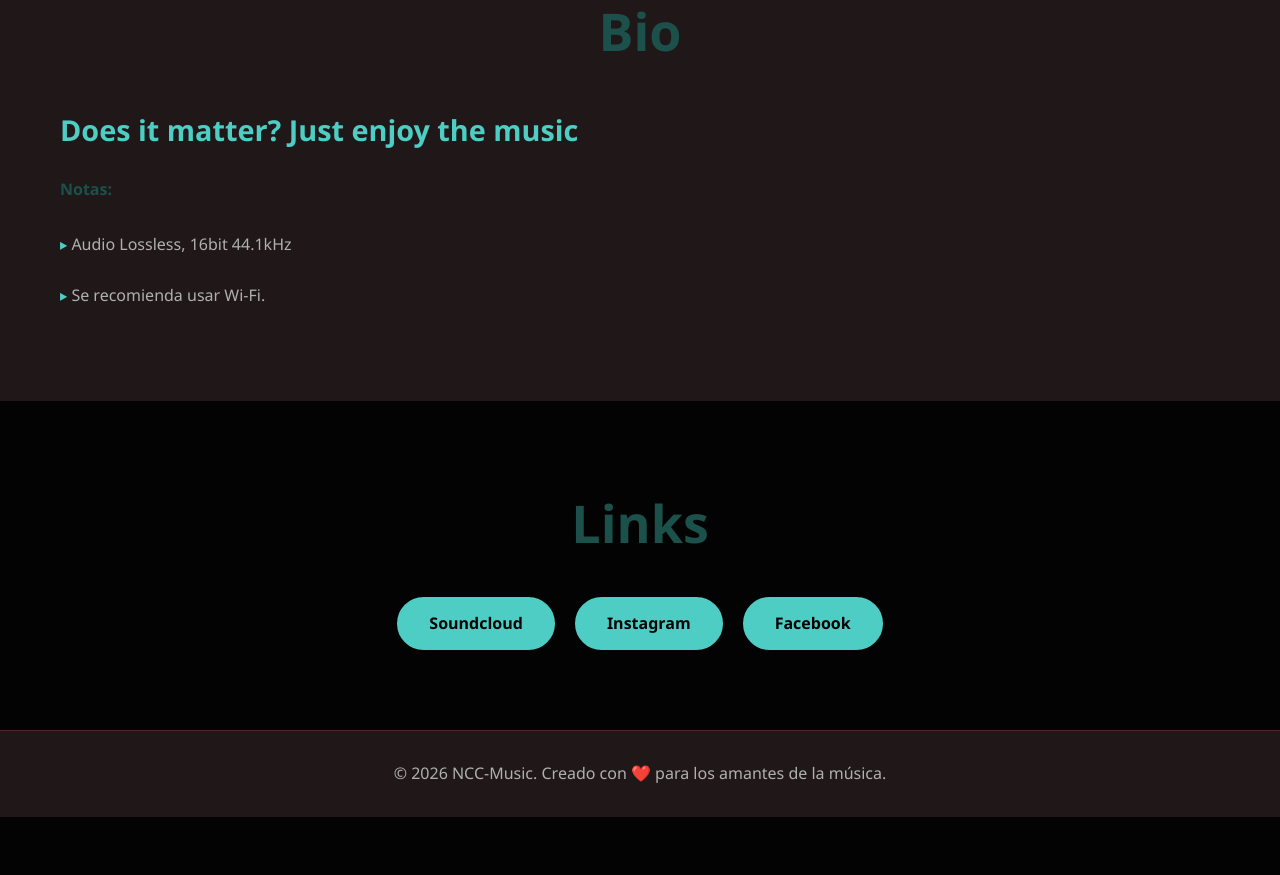
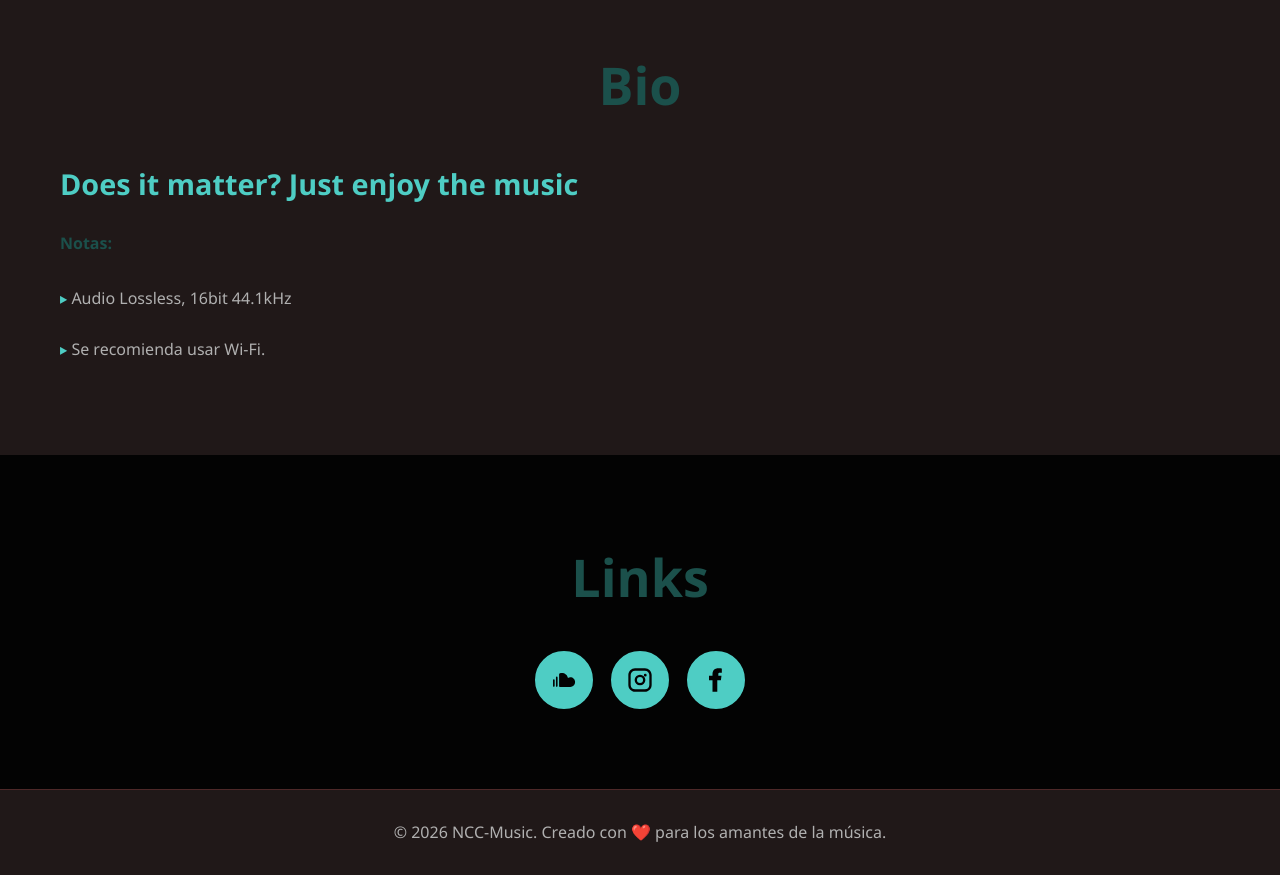
Before and after one commit to ncc-music/ncc-music.github.io, a plain HTML site: page index.html in a window 1280 px wide. Shown: the part 996-1871 px from the top of the page. Before the commit the page ends 1813 px from the top, so only its background shows below. Drawn offline with Linux system fonts and the light colour scheme; files that its build step writes are made by us from their sources; files whose address does not match are found by name.

Commit message:
social but

```diff
--- a/_pgbackup/index_1781178376.html
+++ b/index.html
@@ -31,7 +31,7 @@
         <!-- Reproductor de Audio -->
         <section id="reproductor" class="player-section">
             <div class="container">
-                <h2 style="line-height: 54px; font-size: 62px;">Music mixed by Nicolás Cardú</h2>
+                <h2 style="line-height: 54px; font-size: 80px;">Music mixed by Nicolás Cardú</h2>
                 <div class="player-container">
                     <!-- Estado de carga inicial -->
                     <div id="loading-initial" class="gdrive-config">
@@ -106,9 +106,24 @@
             <div class="container">
                 <h2 style="font-size: 52px;">Links</h2>
                 <div class="social-links">
-                    <a href="https://www.soundcloud.com/nicolascardu" class="social-btn" title="Soundcloud">Soundcloud</a>
-                    <a href="https://www.instagram.com/ncc87l" class="social-btn" title="Instagram">Instagram</a>
-                    <a href="https://www.facebook.com/ncc087" class="social-btn" title="Facebook"> Facebook</a>
+                    <a href="https://www.soundcloud.com/nicolascardu" class="social-btn" title="SoundCloud" aria-label="SoundCloud">
+                        <svg viewBox="0 0 24 24" aria-hidden="true" focusable="false">
+                            <path d="M17.4 9.7c-.7 0-1.4.2-2 .6-.5-2.4-2.7-4.2-5.2-4.2-.7 0-1.4.1-2 .4-.3.1-.4.3-.4.6v10.2c0 .3.3.6.6.6h9c2.3 0 4.1-1.8 4.1-4.1s-1.8-4.1-4.1-4.1zM5.8 9.1c-.4 0-.7.3-.7.7v7.4c0 .4.3.7.7.7s.7-.3.7-.7V9.8c0-.4-.3-.7-.7-.7zM3.3 11.3c-.4 0-.7.3-.7.7v5.2c0 .4.3.7.7.7s.7-.3.7-.7V12c0-.4-.3-.7-.7-.7z"/>
+                        </svg>
+                        <span class="sr-only">SoundCloud</span>
+                    </a>
+                    <a href="https://www.instagram.com/ncc87l" class="social-btn" title="Instagram" aria-label="Instagram">
+                        <svg viewBox="0 0 24 24" aria-hidden="true" focusable="false">
+                            <path d="M7.8 2h8.4C19.4 2 22 4.6 22 7.8v8.4c0 3.2-2.6 5.8-5.8 5.8H7.8C4.6 22 2 19.4 2 16.2V7.8C2 4.6 4.6 2 7.8 2zm0 2C5.7 4 4 5.7 4 7.8v8.4C4 18.3 5.7 20 7.8 20h8.4c2.1 0 3.8-1.7 3.8-3.8V7.8C20 5.7 18.3 4 16.2 4H7.8zm8.7 2.7a1.2 1.2 0 1 1 0 2.4 1.2 1.2 0 0 1 0-2.4zM12 7.4a4.6 4.6 0 1 1 0 9.2 4.6 4.6 0 0 1 0-9.2zm0 2a2.6 2.6 0 1 0 0 5.2 2.6 2.6 0 0 0 0-5.2z"/>
+                        </svg>
+                        <span class="sr-only">Instagram</span>
+                    </a>
+                    <a href="https://www.facebook.com/ncc087" class="social-btn" title="Facebook" aria-label="Facebook">
+                        <svg viewBox="0 0 24 24" aria-hidden="true" focusable="false">
+                            <path d="M14 8.3V6.7c0-.8.5-1 1-1h2V2.2c-.4-.1-1.6-.2-3-.2-3 0-5 1.8-5 5.1v1.2H6v3.9h3V22h4.1v-9.8h3.1l.5-3.9H14z"/>
+                        </svg>
+                        <span class="sr-only">Facebook</span>
+                    </a>
                 </div>
             </div>
         </section>
--- a/styles.css
+++ b/styles.css
@@ -564,24 +564,48 @@ input[type="range"]::-moz-range-thumb:hover {
 .social-links {
     display: flex;
     justify-content: center;
-    gap: 20px;
+    gap: 18px;
     flex-wrap: wrap;
 }
 
 .social-btn {
-    padding: 12px 30px;
+    display: inline-flex;
+    align-items: center;
+    justify-content: center;
+    width: 58px;
+    height: 58px;
     background-color: var(--secondary-color);
     color: var(--dark-bg);
     text-decoration: none;
-    border-radius: 50px;
-    font-weight: bold;
+    border-radius: 50%;
     transition: all 0.3s;
     border: 2px solid var(--secondary-color);
 }
 
-.social-btn:hover {
+.social-btn:hover,
+.social-btn:focus-visible {
     background-color: transparent;
     color: var(--secondary-color);
+    outline: none;
+    transform: translateY(-2px);
+}
+
+.social-btn svg {
+    width: 28px;
+    height: 28px;
+    fill: currentColor;
+}
+
+.sr-only {
+    position: absolute;
+    width: 1px;
+    height: 1px;
+    padding: 0;
+    margin: -1px;
+    overflow: hidden;
+    clip: rect(0, 0, 0, 0);
+    white-space: nowrap;
+    border: 0;
 }
 
 /* Footer */
```
